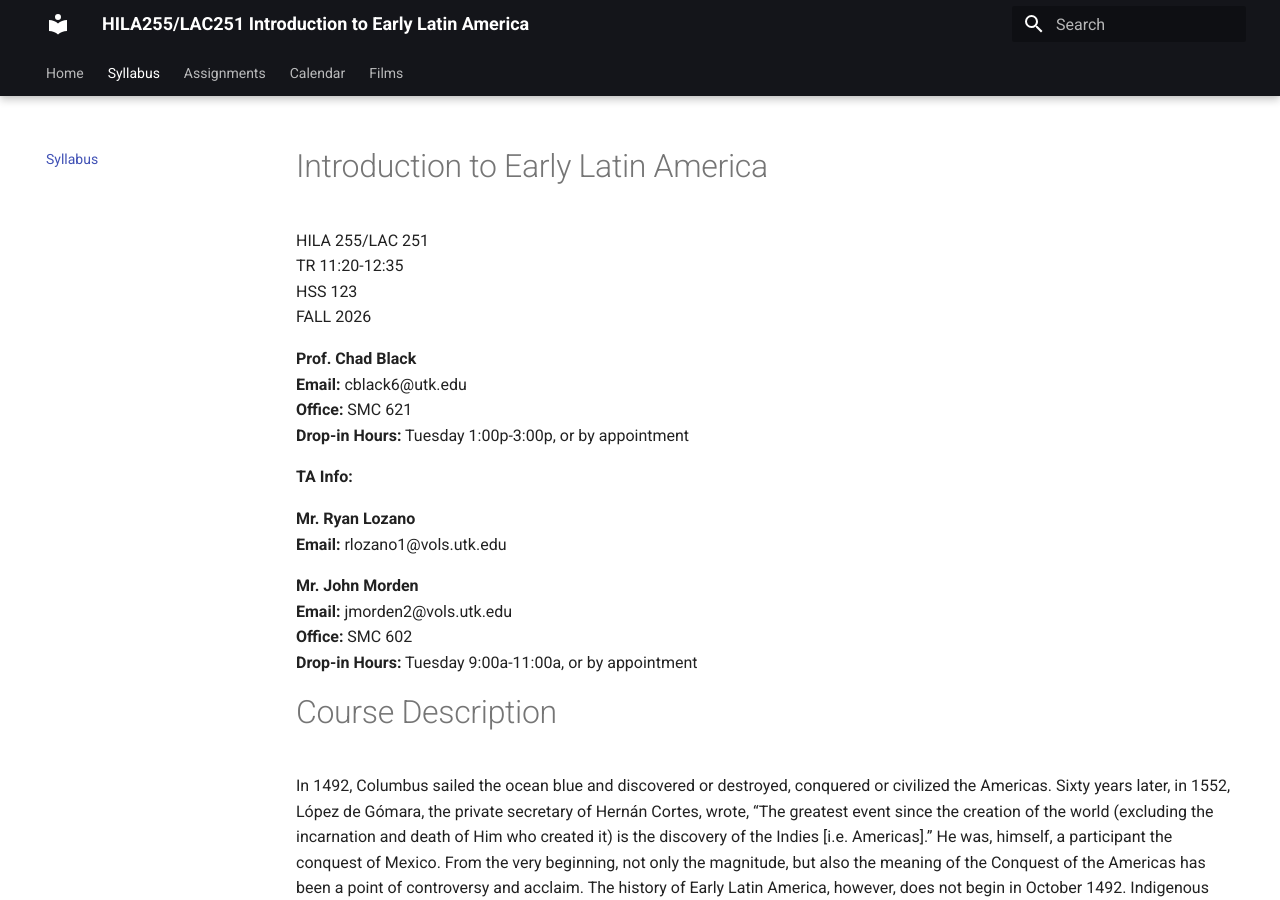
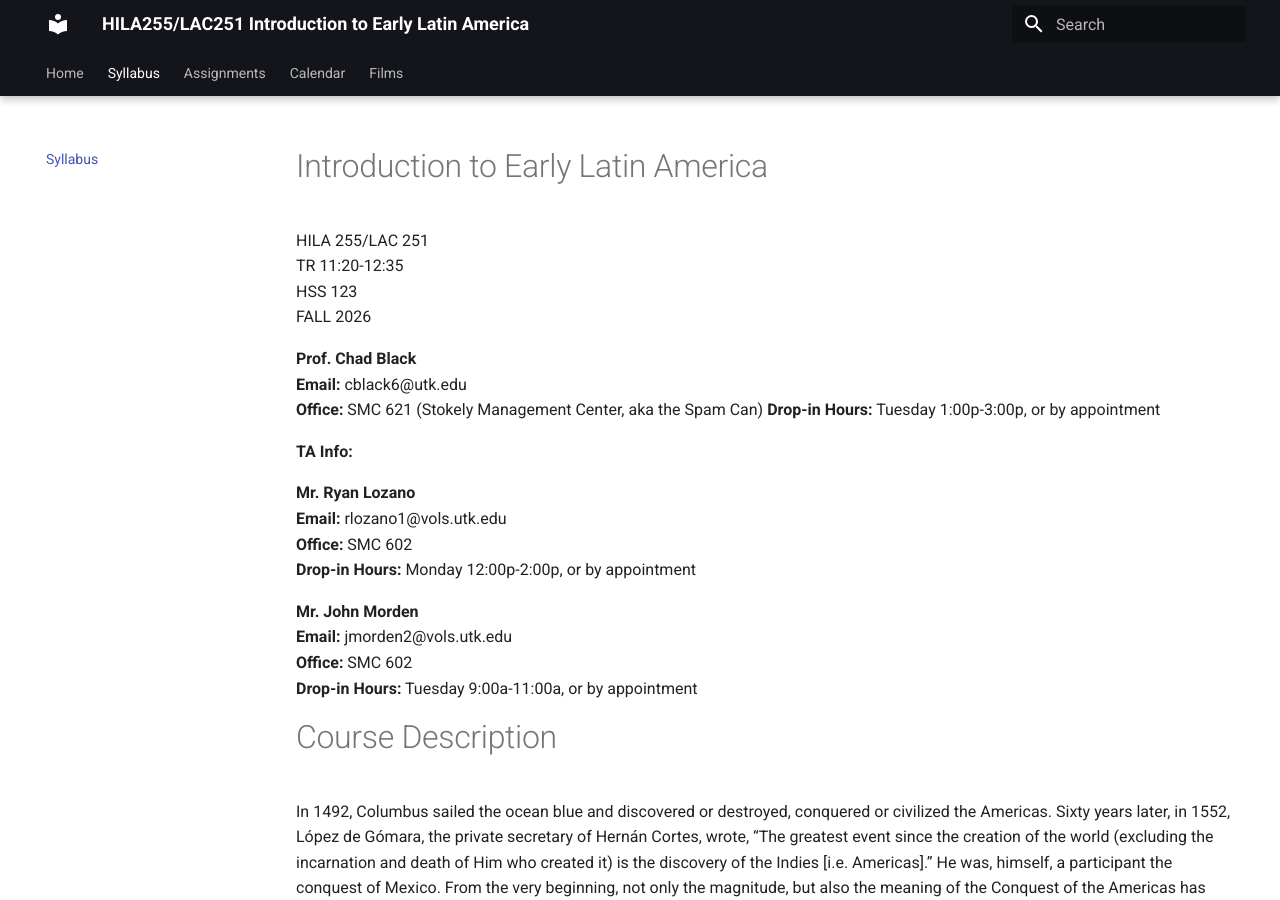
Before and after one commit to chadblack/2026ELA, an MkDocs documentation site: the page built from docs/syllabus.md, in a window 1280 px wide and 900 px high. Built offline with MkDocs 1.6.1 and Material for MkDocs 9.7.7, drawn with Linux system fonts in a browser that asks for light colours.

Commit message:
Update syllabus.md

```diff
--- a/docs/syllabus.md
+++ b/docs/syllabus.md
@@ -9,13 +9,15 @@ FALL 2026
 
 **Prof. Chad Black**
 **Email:** cblack6@utk.edu
-**Office:** SMC 621
+**Office:** SMC 621  (Stokely Management Center, aka the Spam Can)
 **Drop-in Hours:** Tuesday 1:00p-3:00p, or by appointment
 
 **TA Info:**
 
 **Mr. Ryan Lozano**
 **Email:** rlozano1@vols.utk.edu
+**Office:** SMC 602
+**Drop-in Hours:** Monday 12:00p-2:00p, or by appointment
 
 
 **Mr. John Morden**
```
